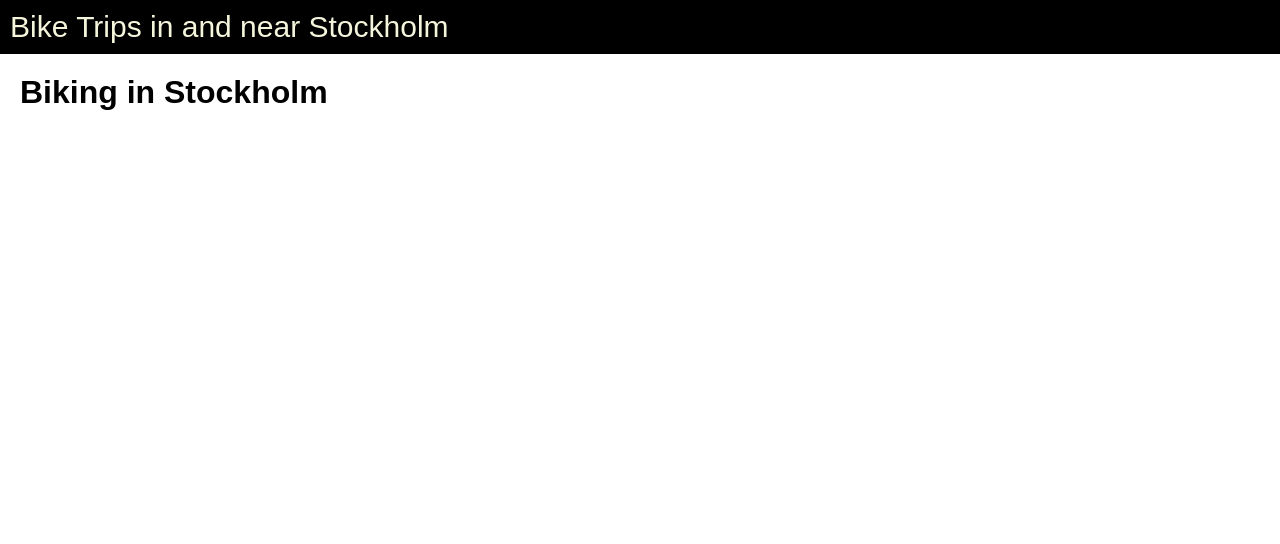
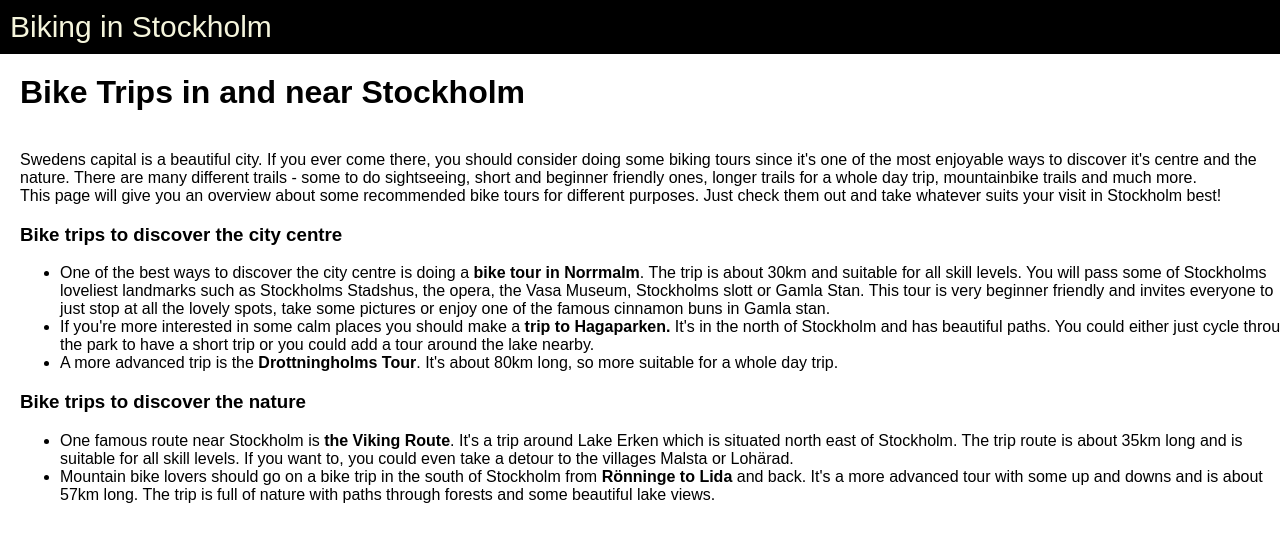
Before and after one commit to jakru00/ISBI_Assignment_3, a plain HTML site: page page4/page4.html in a window 1280 px wide. Shown: the top 544 px of the page. Drawn offline with Linux system fonts and the light colour scheme; files that its build step writes are made by us from their sources.

Commit message:
add content to page4

```diff
--- a/page4/page4.html
+++ b/page4/page4.html
@@ -7,14 +7,46 @@
 </head>
 <body>
     <div class="header">
-        Bike Trips in and near Stockholm
+        Biking in Stockholm
     </div>
     <div class="content">
         <div class="title">
-            <h1>Biking in Stockholm</h1>
+            <h1>Bike Trips in and near Stockholm</h1>
         </div>
         <div class="text">
+        Swedens capital is a beautiful city. If you ever come there, you should consider doing some biking tours since it's one of the most enjoyable
+        ways to discover it's centre and the nature. There are many different trails - some to do sightseeing, short and beginner friendly ones, longer
+        trails for a whole day trip, mountainbike trails and much more. <br>
+        This page will give you an overview about some recommended bike tours for different purposes. Just check them out and take whatever suits your visit
+        in Stockholm best!
 
+        <h3>Bike trips to discover the city centre</h3>
+        <ul>
+            <li>
+                One of the best ways to discover the city centre is doing a <b>bike tour in Norrmalm</b>. The trip is about 30km and suitable for all skill levels. You will
+                pass some of Stockholms loveliest landmarks such as Stockholms Stadshus, the opera, the Vasa Museum, Stockholms slott or Gamla Stan. This tour is very
+                beginner friendly and invites everyone to just stop at all the lovely spots, take some pictures or enjoy one of the famous cinnamon buns in Gamla stan.
+            </li>
+            <li>
+                If you're more interested in some calm places you should make a <b>trip to Hagaparken.</b> It's in the north of Stockholm and has beautiful
+                paths. You could either just cycle through the park to have a short trip or you could add a tour around the lake nearby.
+            </li>
+            <li>
+                A more advanced trip is the <b>Drottningholms Tour</b>. It's about 80km long, so more suitable for a whole day trip.
+            </li>
+        </ul>
+
+        <h3>Bike trips to discover the nature</h3>
+        <ul>
+            <li>
+                One famous route near Stockholm is <b>the Viking Route</b>. It's a trip around Lake Erken which is situated north east of Stockholm. The
+                trip route is about 35km long and is suitable for all skill levels. If you want to, you could even take a detour to the villages Malsta or Lohärad.
+            </li>
+            <li>
+                Mountain bike lovers should go on a bike trip in the south of Stockholm from <b>Rönninge to Lida</b> and back. It's a more advanced tour with some up
+                and downs and is about 57km long. The trip is full of nature with paths through forests and some beautiful lake views.
+            </li>
+        </ul>
         </div>
     </div>
 </body>
```
